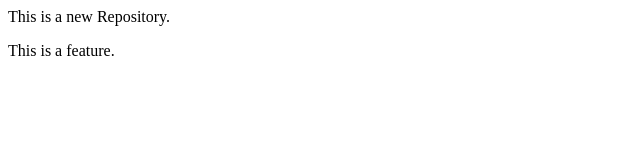
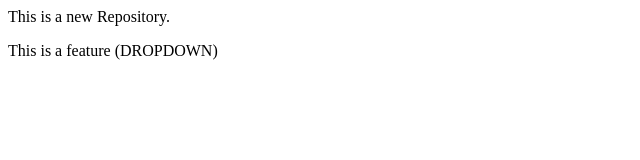
Before and after one commit to Vedika35/localrepo, a plain HTML site: page index.html in a window 1280 px wide. Shown: the whole page, without its empty margins (0-640 px from the left). Drawn offline with Linux system fonts and the light colour scheme.

Commit message:
added dropdowm

```diff
--- a/index.html
+++ b/index.html
@@ -1,2 +1,2 @@
 <p>This is a new Repository.</p>
-<p>This is a feature.</p>
+<p>This is a feature (DROPDOWN)</p>
```
